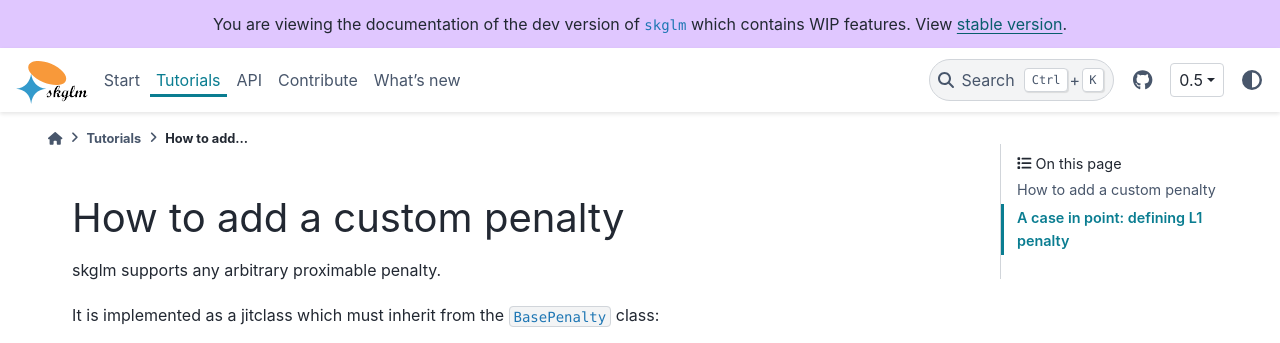
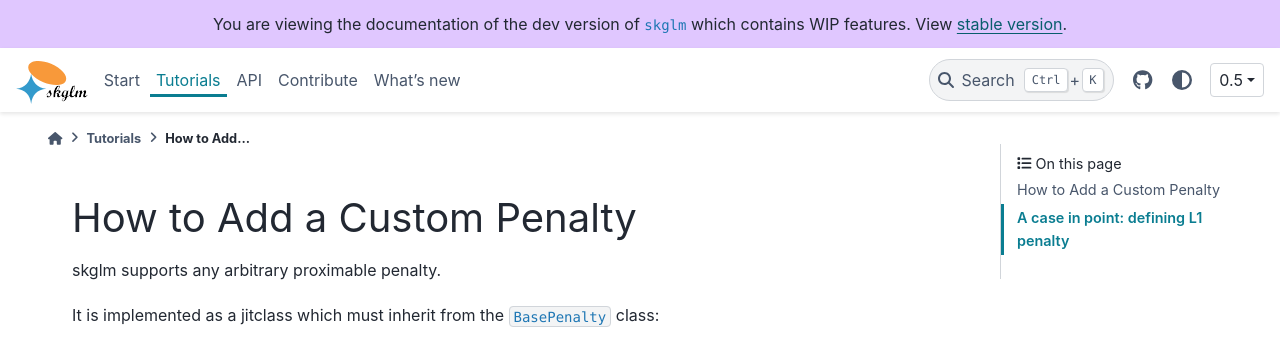
Before and after one commit to scikit-learn-contrib/skglm, a Sphinx documentation site: the page built from doc/tutorials/add_penalty.rst, in a window 1280 px wide and 1400 px high, cut to the strip 0-343 px from the top of the window. Built offline with Sphinx 7.4.7 and the PyData theme 0.15.4, drawn with Linux system fonts in a browser that asks for light colours; pages that are not in the unit, such as notebooks, are missing from menus; a script that is not in the unit is left out.

Commit message:
ensure formulas are centered and layout is clean

```diff
--- a/doc/_static/style.css
+++ b/doc/_static/style.css
@@ -76,3 +76,8 @@
     color: #1f77b4 !important;
     /* or #ff7f0e if you want orange instead */
 }
+
+
+div.math mjx-container {
+    text-align: center;
+}
--- a/doc/conf.py
+++ b/doc/conf.py
@@ -145,8 +145,8 @@
     "navbar_center": ["navbar-nav"],
     "navbar_end": [
         "navbar-icon-links",
+        "theme-switcher",
         "version-switcher",
-        "theme-switcher",
     ],
 
     # other configurations
--- a/doc/tutorials/add_datafit.rst
+++ b/doc/tutorials/add_datafit.rst
@@ -1,4 +1,5 @@
 .. _how_to_add_custom_datafit:
+
 .. meta::
    :description: Tutorial on creating and implementing a custom datafit in skglm. Step-by-step guide includes deriving gradients, Hessians, and an example with Poisson datafit.
 
--- a/doc/tutorials/add_penalty.rst
+++ b/doc/tutorials/add_penalty.rst
@@ -5,7 +5,7 @@
 .. meta::
    :description: Step-by-step tutorial on adding custom penalties in skglm. Covers implementation details, proximal operators, and optimality conditions using the L1 penalty.
 
-How to add a custom penalty
+How to Add a Custom Penalty
 ~~~~~~~~~~~~~~~~~~~~~~~~~~~
 
 skglm supports any arbitrary proximable penalty.
```
